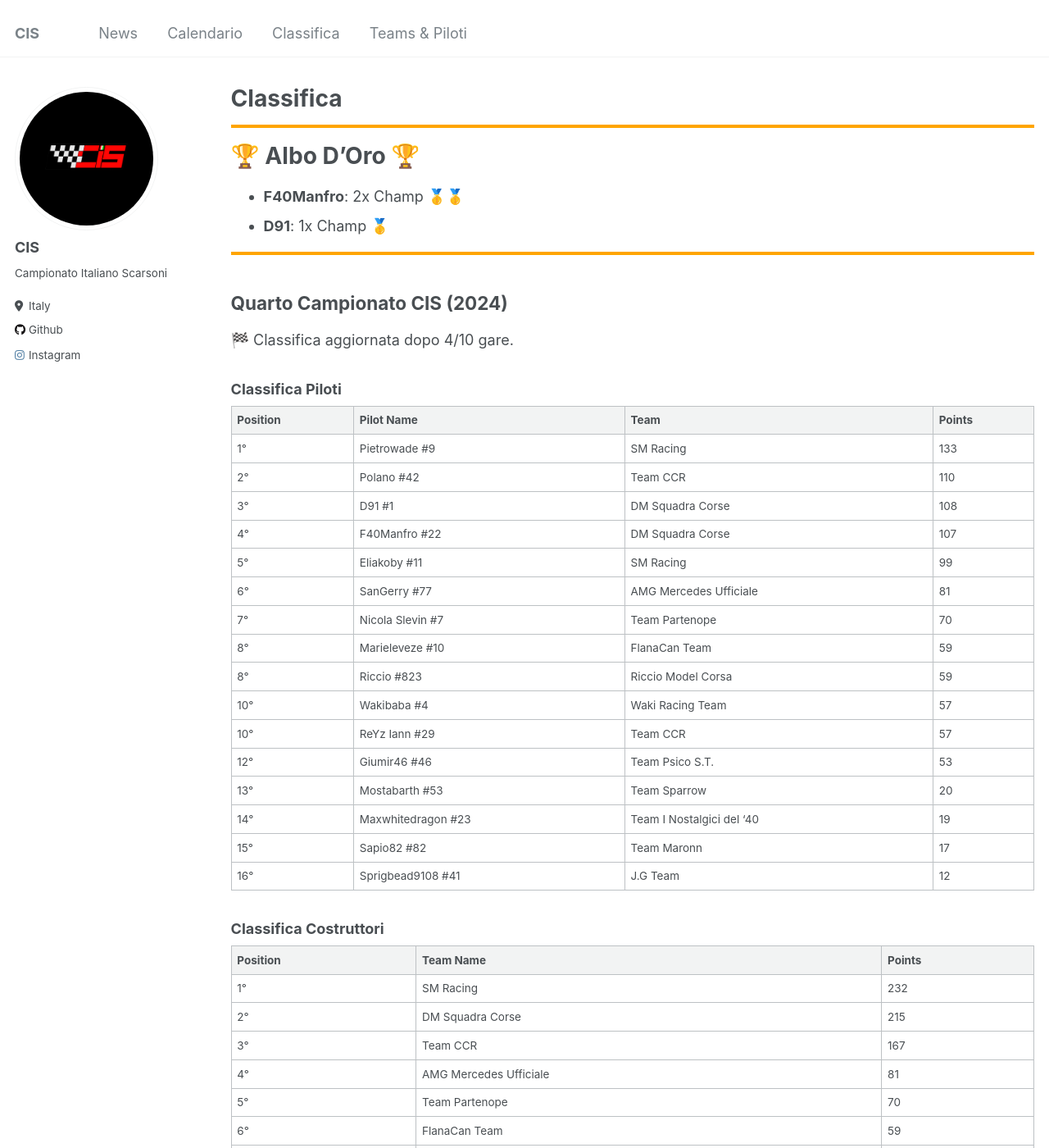
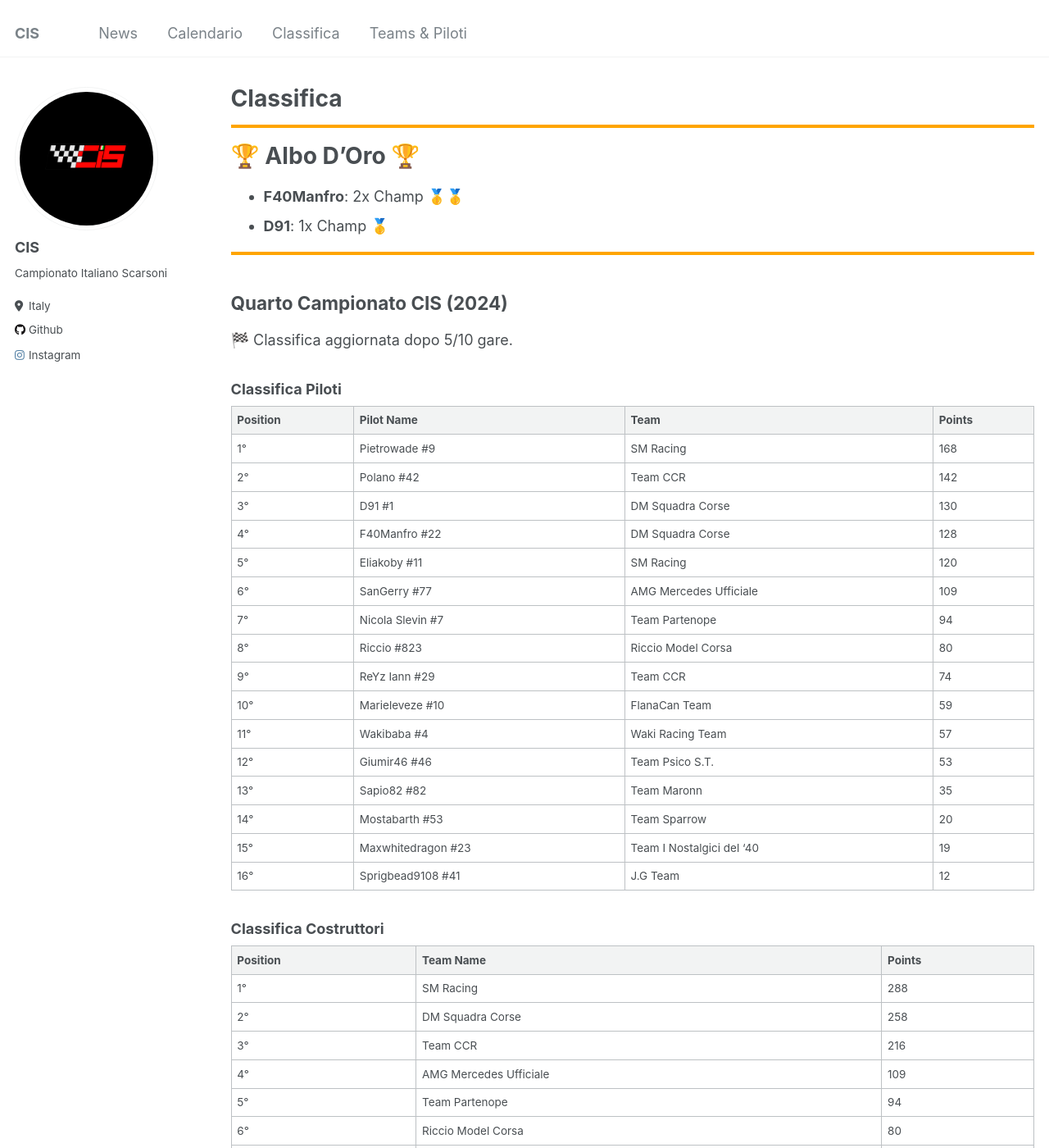
Before and after one commit to campionatoscarsoni/campionatoscarsoni.github.io, a Jekyll site: the page built from _pages/results.md, in a window 1280 px wide and 1400 px high. Shown: the whole window at 82% size. Built offline with Jekyll 4.4.1, drawn with Linux system fonts in a browser that asks for light colours; some of the changed text lies outside the part shown.

Commit message:
spa results

```diff
--- a/_pages/results.md
+++ b/_pages/results.md
@@ -17,27 +17,27 @@
 
 ## Quarto Campionato CIS (2024)
 
-🏁 Classifica aggiornata dopo 4/10 gare.
+🏁 Classifica aggiornata dopo 5/10 gare.
 
 ### Classifica Piloti
 
 | **Position** | **Pilot Name**      | **Team**        | **Points**  |
 |--------------|---------------------|-----------------|-------------|
-| 1°  | Pietrowade #9       | SM Racing                 | 133 |
-| 2°  | Polano #42          | Team CCR                  | 110 |
-| 3°  | D91 #1              | DM Squadra Corse          | 108 |
-| 4°  | F40Manfro #22       | DM Squadra Corse          | 107 |
-| 5°  | Eliakoby #11        | SM Racing                 | 99 |
-| 6°  | SanGerry #77        | AMG Mercedes Ufficiale    | 81 |
-| 7°  | Nicola Slevin #7    | Team Partenope            | 70 |
-| 8°  | Marieleveze #10     | FlanaCan Team             | 59 |
-| 8°  | Riccio #823         | Riccio Model Corsa        | 59 |
-| 10° | Wakibaba #4         | Waki Racing Team          | 57 |
-| 10° | ReYz Iann #29       | Team CCR                  | 57 |
+| 1°  | Pietrowade #9       | SM Racing                 | 168 |
+| 2°  | Polano #42          | Team CCR                  | 142 |
+| 3°  | D91 #1              | DM Squadra Corse          | 130 |
+| 4°  | F40Manfro #22       | DM Squadra Corse          | 128 |
+| 5°  | Eliakoby #11        | SM Racing                 | 120 |
+| 6°  | SanGerry #77        | AMG Mercedes Ufficiale    | 109 |
+| 7°  | Nicola Slevin #7    | Team Partenope            | 94 |
+| 8°  | Riccio #823         | Riccio Model Corsa        | 80 |
+| 9°  | ReYz Iann #29       | Team CCR                  | 74 |
+| 10° | Marieleveze #10     | FlanaCan Team             | 59 |
+| 11° | Wakibaba #4         | Waki Racing Team          | 57 |
 | 12° | Giumir46 #46        | Team Psico S.T.           | 53 |
-| 13° | Mostabarth #53      | Team Sparrow              | 20 |
-| 14° | Maxwhitedragon #23  | Team I Nostalgici del '40 | 19 |
-| 15° | Sapio82 #82         | Team Maronn               | 17 |
+| 13° | Sapio82 #82         | Team Maronn               | 35 |
+| 14° | Mostabarth #53      | Team Sparrow              | 20 |
+| 15° | Maxwhitedragon #23  | Team I Nostalgici del '40 | 19 |
 | 16° | Sprigbead9108 #41   | J.G Team                  | 12 |
 
 
@@ -46,16 +46,16 @@
 
 | **Position** | **Team Name**            | **Points** |
 |--------------|--------------------------|------------|
-| 1°  | SM Racing                 | 232 |
-| 2°  | DM Squadra Corse          | 215 |
-| 3°  | Team CCR                  | 167 |
-| 4°  | AMG Mercedes Ufficiale    | 81 |
-| 5°  | Team Partenope            | 70 |
-| 6°  | FlanaCan Team             | 59 |
-| 6°  | Riccio Model Corsa        | 59 |
+| 1°  | SM Racing                 | 288 |
+| 2°  | DM Squadra Corse          | 258 |
+| 3°  | Team CCR                  | 216 |
+| 4°  | AMG Mercedes Ufficiale    | 109 |
+| 5°  | Team Partenope            | 94 |
+| 6°  | Riccio Model Corsa        | 80 |
+| 7°  | FlanaCan Team             | 59 |
 | 8°  | Waki Racing Team          | 57 |
 | 9°  | Team Psico S.T.           | 53 |
-| 10° | Team Sparrow              | 20 |
-| 11° | Team I Nostalgici del '40 | 19 |
-| 12° | Team Maronn               | 17 |
+| 10° | Team Maronn               | 35 |
+| 11° | Team Sparrow              | 20 |
+| 12° | Team I Nostalgici del '40 | 19 |
 | 13° | J.G Team                  | 12 |
```
Also changed, not shown: _calendar/spa.md (added, +74 -0 lines), _pages/calendar.md (+2 -1 lines).
